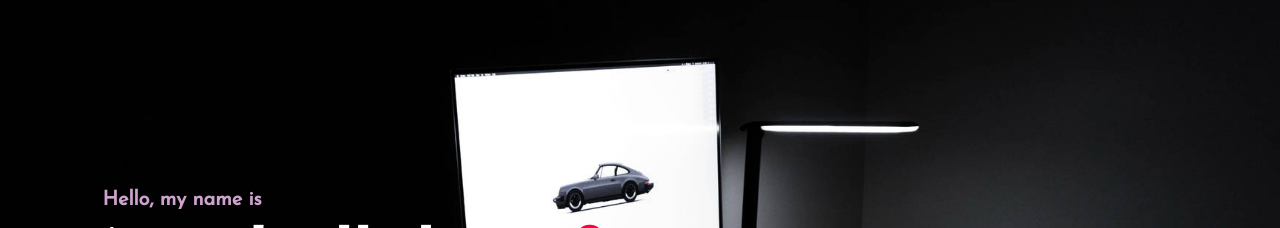
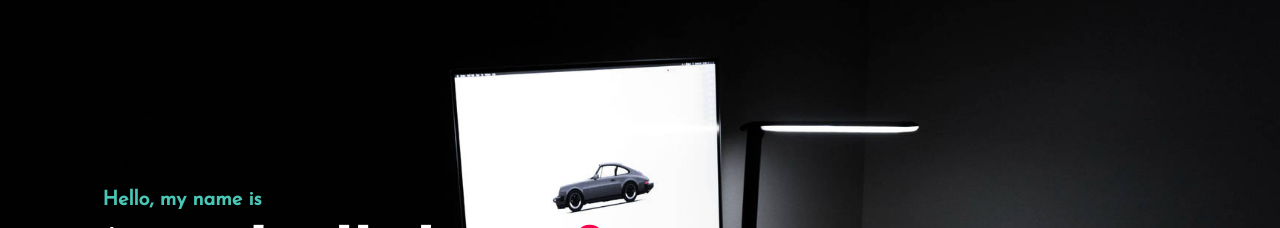
Before and after one commit to Najibullahsafi/Portfolio, a plain HTML site: page index.html in a window 1280 px wide. Shown: the part 105-333 px from the top of the page. Drawn offline with Linux system fonts and the light colour scheme; files that its build step writes are made by us from their sources.

Commit message:
new changes

```diff
--- a/style.css
+++ b/style.css
@@ -86,7 +86,7 @@ h3 {
 }
 
 h4 {
-    color: #fcfc;
+    color: rgba(91, 247, 226, 0.8);
     initial-letter: 2px;
     font-size: 20px;
 }
```
